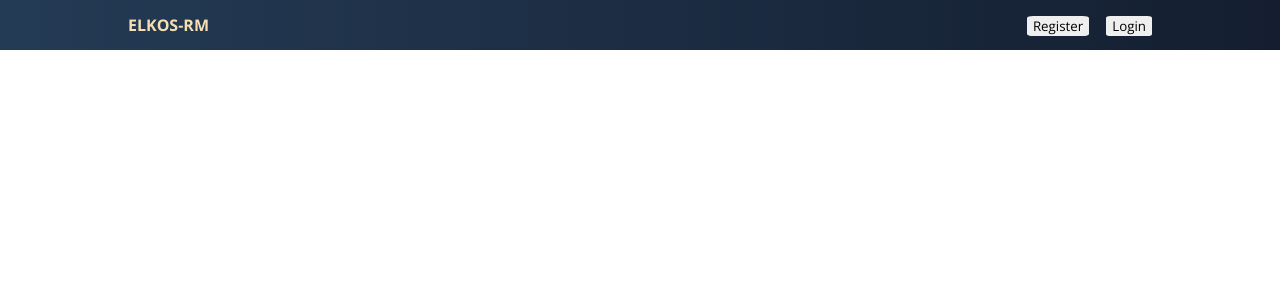
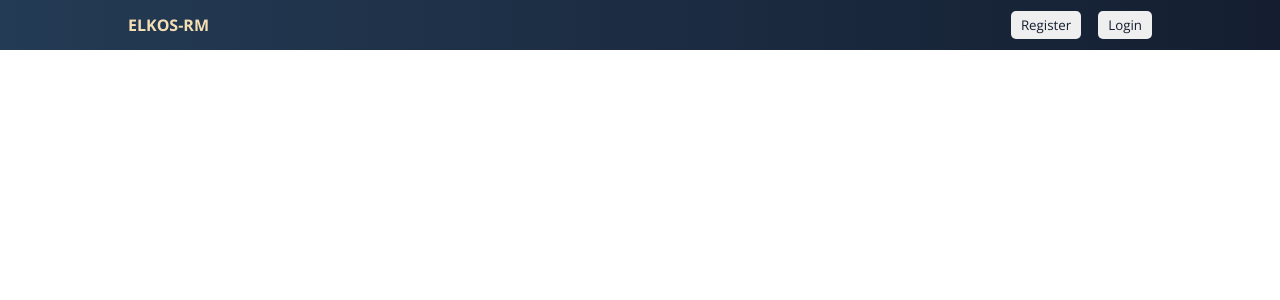
Before and after one commit to demetgas/hotel-reservation-fe, a React (Create React App) app: page / in a window 1280 px wide. Shown: the top 300 px of the page. Built offline with nearby package versions, Linux system fonts and the light colour scheme.

Commit message:
Update navbar.css

```diff
--- a/src/components/Navbar/navbar.css
+++ b/src/components/Navbar/navbar.css
@@ -26,7 +26,10 @@
 .navButton {
   margin-left: 17px;
   border: none;
-  border-radius: 10%;
+  border-radius: 5px;
+  padding: 5px 10px;
+  cursor: pointer;
+  color: #141e30;
 }
 
 .logo {
```
